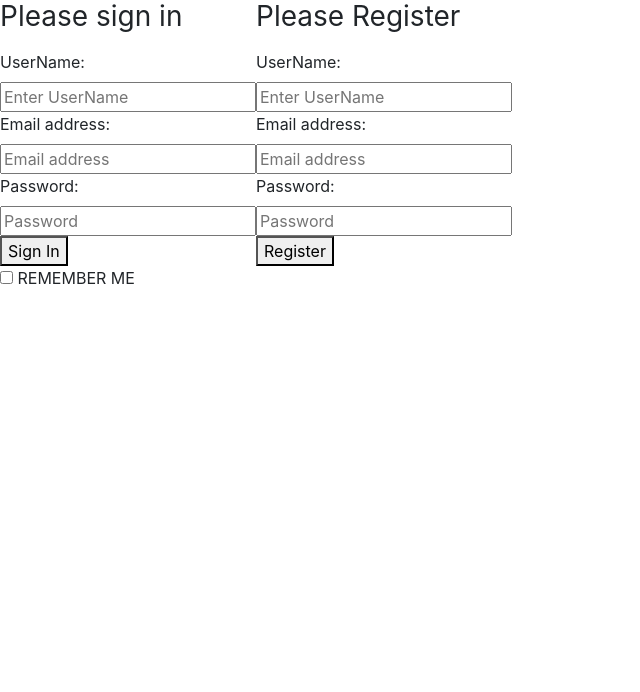
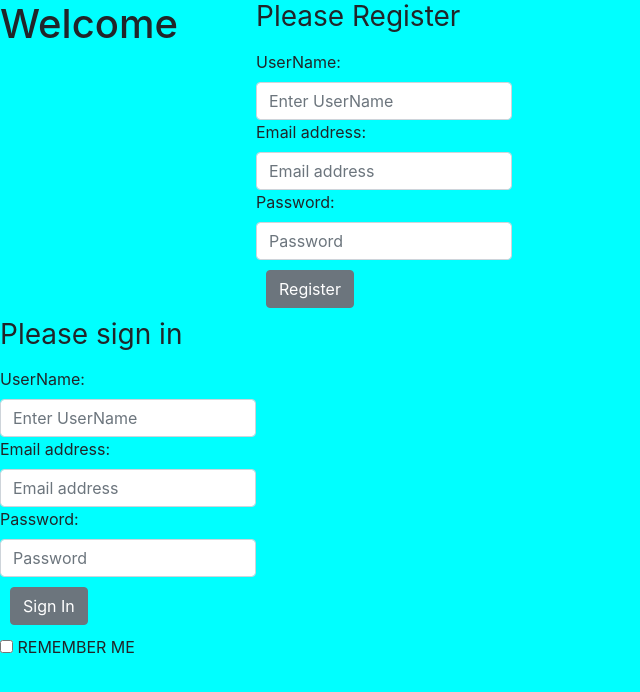
Before and after one commit to AdelaideYoder/WeeklyMealPlanner-Capstone, a React (Create React App) app: page / in a window 1280 px wide. Shown: the top 692 px of the page, without its empty margins (0-640 px from the left). Built offline with nearby package versions, Linux system fonts and the light colour scheme.

Commit message:
cleaned up code a little bit

```diff
--- a/src/DayOfTheWeek.js
+++ b/src/DayOfTheWeek.js
@@ -3,7 +3,7 @@ import MealCard from "./MealCard"
 import APIManager from "./APIManager"
 import Moment from "moment"
 import WeekPlan from "./WeekPlan"
-import { Button, Form, FormGroup, Label, Input, FormText } from 'reactstrap';
+import { Button, Form, Label, Input } from 'reactstrap';
 
 export default class DayOfTheWeek extends Component {
     state = {
--- a/src/Login.js
+++ b/src/Login.js
@@ -1,6 +1,6 @@
 import APIManager from "./APIManager"
 import React, { Component } from "react"
-import { Button, Form, FormGroup, Label, Input, FormText } from 'reactstrap';
+import { Button, Form, Label, Input } from 'reactstrap';
 
 
 export default class Login extends Component {
@@ -71,67 +71,68 @@ export default class Login extends Component {
     render() {
         return (
             <React.Fragment>
+                <h1>Welcome</h1>
                 <div className="login">
                     <Form onSubmit={this.handleLogin}>
                         <h1 className="h3 mb-3 font-weight-normal">Please sign in</h1>
-                        <label htmlFor="inputUserName">
+                        <Label htmlFor="inputUserName">
                             UserName:
-                </label>
-                        <input onChange={this.handleFieldChange} type="text"
+                </Label>
+                        <Input onChange={this.handleFieldChange} type="text"
                             id="userName"
                             placeholder="Enter UserName"
                             required="" />
-                        <label htmlFor="inputEmail">
+                        <Label htmlFor="inputEmail">
                             Email address:
-                </label>
-                        <input onChange={this.handleFieldChange} type="email"
+                </Label>
+                        <Input onChange={this.handleFieldChange} type="email"
                             id="email"
                             placeholder="Email address"
                             required="" autoFocus="" />
-                        <label htmlFor="inputPassword">
+                        <Label htmlFor="inputPassword">
                             Password:
-                </label>
-                        <input onChange={this.handleFieldChange} type="password"
+                </Label>
+                        <Input onChange={this.handleFieldChange} type="password"
                             id="password"
                             placeholder="Password"
                             required="" />
-                        <button type="submit" onClick={() => window.location.reload()
+                        <Button type="submit" onClick={() => window.location.reload()
                         }>
                             Sign In
-                </button>
+                </Button>
                         <br></br>
-                        <input type="checkbox" name="checkbox" /> <label>REMEMBER ME</label>
+                        <input type="checkbox" name="checkbox" /> <Label>REMEMBER ME</Label>
                     </Form>
                 </div>
 
-                <div className="login">
+                <div className="register">
                     <Form onSubmit={this.handleRegister}>
                         <h1 className="h3 mb-3 font-weight-normal">Please Register</h1>
-                        <label htmlFor="inputUserName">
+                        <Label htmlFor="inputUserName">
                             UserName:
-    </label>
-                        <input onChange={this.handleFieldChange} type="text"
+    </Label>
+                        <Input onChange={this.handleFieldChange} type="text"
                             id="userName"
                             placeholder="Enter UserName"
                             required="" />
-                        <label htmlFor="inputEmail">
+                        <Label htmlFor="inputEmail">
                             Email address:
-    </label>
-                        <input onChange={this.handleFieldChange} type="email"
+    </Label>
+                        <Input onChange={this.handleFieldChange} type="email"
                             id="email"
                             placeholder="Email address"
                             required="" autoFocus="" />
-                        <label htmlFor="inputPassword">
+                        <Label htmlFor="inputPassword">
                             Password:
-    </label>
-                        <input onChange={this.handleFieldChange} type="password"
+    </Label>
+                        <Input onChange={this.handleFieldChange} type="password"
                             id="password"
                             placeholder="Password"
                             required="" />
-                        <button type="submit" onClick={() => window.location.reload()
+                        <Button type="submit" onClick={() => window.location.reload()
                         }>
                             Register
-    </button>
+    </Button>
                         <br></br>
                     </Form>
                 </div>
--- a/src/MealCard.js
+++ b/src/MealCard.js
@@ -1,7 +1,7 @@
 import React, { Component } from 'react'
 import APIManager from "./APIManager"
 import Moment from "moment"
-import { Card, CardBody, Button, CardTitle, CardText, Form, FormGroup, Label, Input, FormText  } from 'reactstrap';
+import { Card, CardBody, Button, CardTitle, CardText, Form, Input  } from 'reactstrap';
 
 export default class MealCard extends Component  {
     state = {
--- a/src/index.css
+++ b/src/index.css
@@ -10,11 +10,11 @@ body {
   width: 150px;
   padding: 10px;
 } */
-/*
+
 .card {
-  width: 200px;
+  height: 256px;
   box-align: center;
-} */
+}
 .card-body {
   text-align: center;
   box-align: center;
@@ -50,8 +50,23 @@ body {
 
   /* Determines the number of rows and how tall each row is relative to the others */
     grid-template-rows: 1fr 1fr 1fr 1fr 1fr;
+    background-color: aqua;
     /* max-height: 100vh;
     min-height: 100vh; */
+  }
+
+  .login {
+        /* The chat div starts at the beginning of column one */
+        grid-column-start: 1;
+
+        /* The chat div ends at the beginning of column 2 */
+          grid-column-end: 2;
+
+        /* The chat div starts at the beginning of row 4 */
+          grid-row-start: 2;
+
+        /* The chat div ends at the beginning of row 7 (row 7 doesn't actually exist, so it just ends at the bottom of the page) */
+          grid-row-end: 6;
   }
 
   #mealForm {
```
Also changed, not shown: api/database.json (+69 -0 lines).
